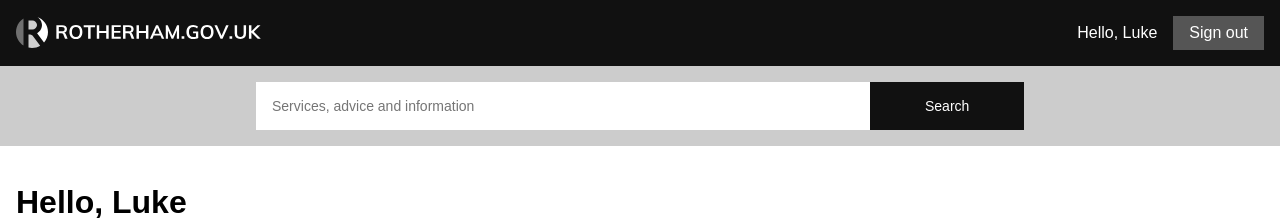
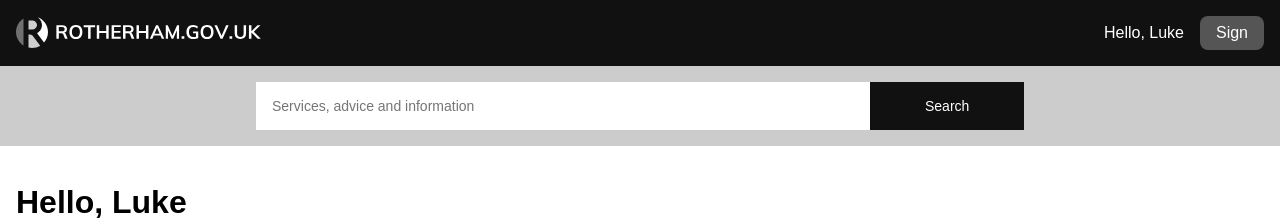
Before and after one commit to jnkly/rmbc-dev, a Jekyll site: the page built from signed-in.md, in a window 1280 px wide. Shown: the top 220 px of the page. Built offline with Jekyll 4.4.1, drawn with Linux system fonts in a browser that asks for light colours.

Commit message:
Update header-signed-in.html

```diff
--- a/_includes/header-signed-in.html
+++ b/_includes/header-signed-in.html
@@ -3,7 +3,7 @@
     <a class="dib fl pv3 white link dim" href="{{site.baseurl}}/" title="Home">
       <img src="https://jnkly.github.io/rmbc-dev//images/rmbc-logo-white.svg" class="db dn-m dn-l">
       <img src="https://jnkly.github.io/rmbc-dev//images/rotherham-gov-uk-white.svg" class="dn db-m db-l"></a>
-          <a class="dib fr pv2 ph3 mt3 tr white link bg-mid-gray f6 f5-m f5-l hover-bg-green" href="{{site.baseurl}}/" title="Sign out">Sign out</a>
+      <a class="dib fr pv2 ph3 mt3 tr white link bg-mid-gray f6 f5-m f5-l hover-bg-green br3" href="{{site.baseurl}}/" title="Sign out">Sign</a>
     <p class="dib pv2 mt3 mr3 fr white f6 f5-m f5-l">Hello, Luke</p>
   </div>
 </header>
```
Lines whose indentation alone changed are shown as unchanged.
